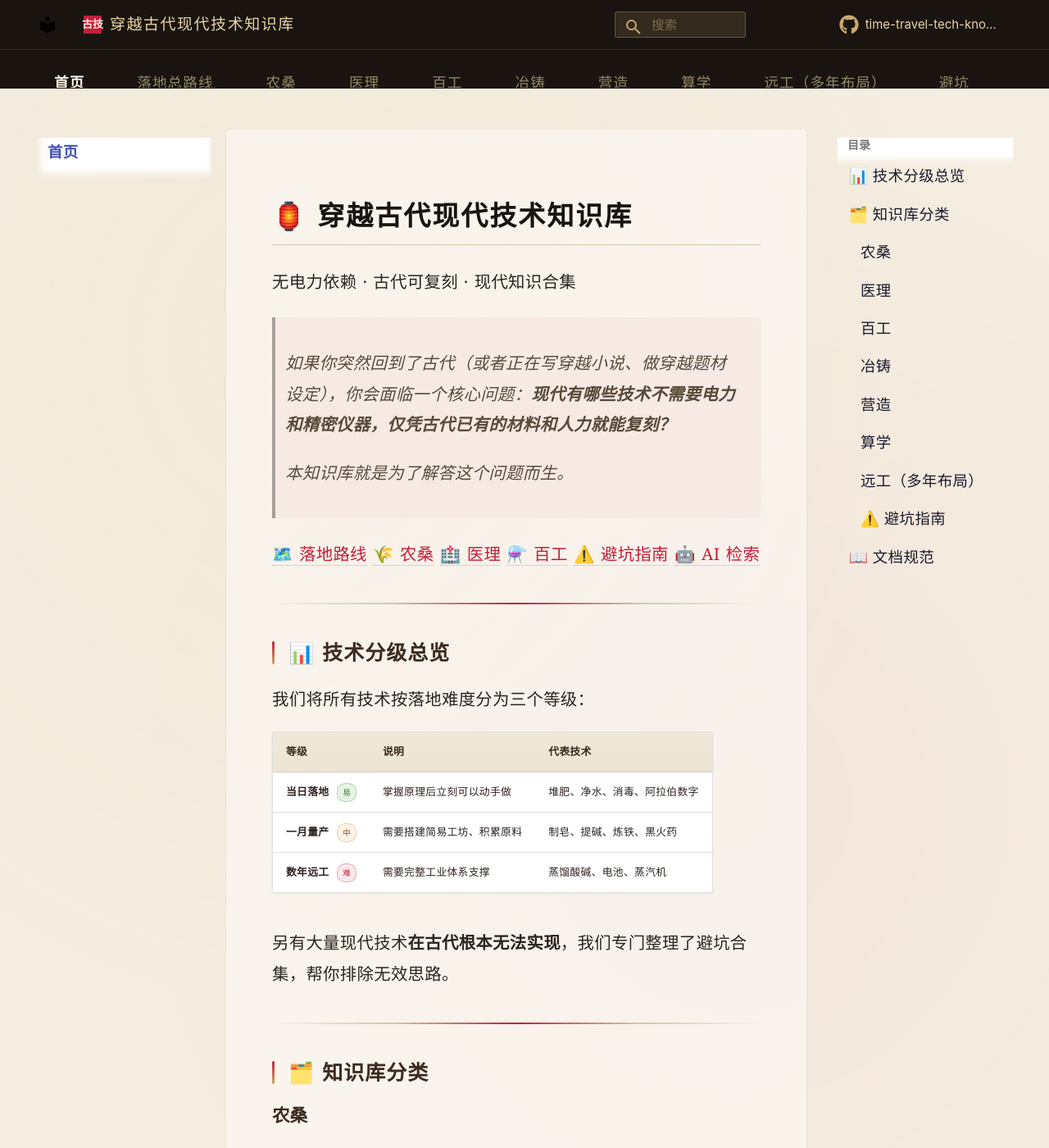
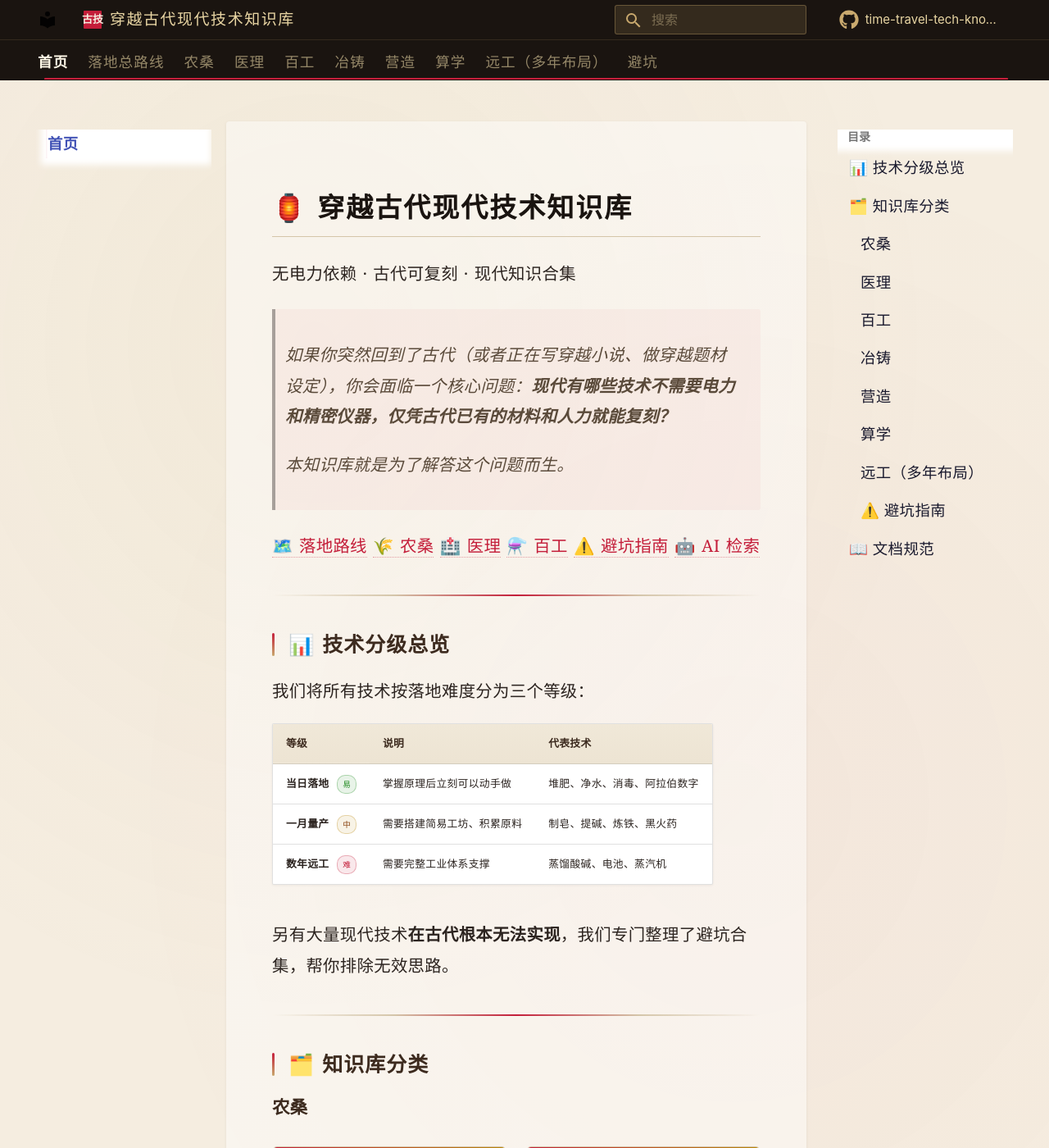
Before and after one commit to you-want/time-travel-tech-knowledge-base, an MkDocs documentation site: the page built from docs/index.md, in a window 1280 px wide and 1400 px high. Shown: the whole window at 82% size. Built offline with MkDocs 1.6.1 and Material for MkDocs 9.7.7, drawn with Linux system fonts in a browser that asks for light colours; comment, search, counter and statistics services are not loaded.

Commit message:
fix: simplify header CSS, use native layout, improve large screen adaptation

```diff
--- a/docs/css/ancient.css
+++ b/docs/css/ancient.css
@@ -286,12 +286,8 @@ body {
 /* 主导航栏 — 深色极简 */
 .md-header {
   background: #1A1410 !important;
-  box-shadow: none;
-  border-bottom: none;
-}
-
-.md-header__inner {
-  height: 60px;
+  box-shadow: none !important;
+  border-bottom: none !important;
 }
 
 /* 隐藏 logo */
@@ -299,7 +295,7 @@ body {
   display: none !important;
 }
 
-/* 汉堡按钮 */
+/* 图标颜色 */
 .md-header__button.md-icon {
   color: #C9A96E !important;
 }
@@ -308,64 +304,56 @@ body {
   fill: #C9A96E !important;
 }
 
-/* 标题区域 */
+/* 标题样式 */
 .md-header__title {
-  padding: 0;
+  padding: 0 !important;
 }
 
 .md-header__title .md-header__ellipsis {
-  display: flex;
-  align-items: center;
+  display: flex !important;
+  align-items: center !important;
 }
 
 .md-header__title .md-header__topic {
-  display: flex;
-  align-items: center;
-  gap: 0.5rem;
-  position: relative;
+  display: flex !important;
+  align-items: center !important;
+  gap: 0.5rem !important;
 }
 
 .md-header__title .md-header__topic::before {
   content: "古技";
-  display: inline-flex;
-  align-items: center;
-  justify-content: center;
-  width: 22px;
-  height: 22px;
-  background: #C41E3A;
-  border-radius: 1px;
-  font-size: 0.65rem;
-  color: #F5EDDF;
-  font-weight: 700;
-  font-family: "STSong", "SimSun", serif;
-  flex-shrink: 0;
-  letter-spacing: 0;
+  display: inline-flex !important;
+  align-items: center !important;
+  justify-content: center !important;
+  width: 22px !important;
+  height: 22px !important;
+  background: #C41E3A !important;
+  border-radius: 1px !important;
+  font-size: 0.65rem !important;
+  color: #F5EDDF !important;
+  font-weight: 700 !important;
+  font-family: "STSong", "SimSun", serif !important;
+  flex-shrink: 0 !important;
+  letter-spacing: 0 !important;
 }
 
 .md-header__title .md-header__topic .md-ellipsis {
   color: #E8D5A3 !important;
   font-size: 0.95rem !important;
   font-weight: 500 !important;
-  letter-spacing: 0.08em;
+  letter-spacing: 0.08em !important;
 }
 
 /* 搜索框 */
-.md-search {
-  padding: 0 !important;
-}
-
 .md-search__form {
   background: rgba(201, 169, 110, 0.15) !important;
   border: 1px solid rgba(201, 169, 110, 0.35) !important;
   border-radius: 3px !important;
-  height: 32px !important;
-  width: 160px !important;
 }
 
 .md-search__input {
   color: #E8D5A3 !important;
   font-family: var(--md-font-family) !important;
-  font-size: 0.78rem !important;
 }
 
 .md-search__input::placeholder {
@@ -408,21 +396,13 @@ body {
   background: #1A1410 !important;
   border-top: 1px solid rgba(201, 169, 110, 0.15);
   border-bottom: 1px solid rgba(201, 169, 110, 0.25);
-  height: 48px;
-}
-
-.md-tabs__list {
-  height: 48px;
 }
 
 .md-tabs__link {
   color: rgba(232, 213, 163, 0.85) !important;
   font-size: 0.88rem !important;
   font-weight: 400 !important;
-  letter-spacing: 0.06em;
-  height: 48px;
-  line-height: 48px !important;
-  padding: 0 1rem !important;
+  letter-spacing: 0.06em !important;
 }
 
 .md-tabs__link:hover {
@@ -437,24 +417,13 @@ body {
 
 .md-tabs__item--active .md-tabs__link::after {
   content: "";
-  position: absolute;
-  bottom: 0;
-  left: 1rem;
-  right: 1rem;
-  height: 2px;
-  background: #C41E3A;
-  border-radius: 1px 1px 0 0;
-}
-
-/* 响应式调整 */
-@media screen and (max-width: 48em) {
-  .md-search__form {
-    width: 120px !important;
-  }
-
-  .md-source__repository {
-    display: none;
-  }
+  position: absolute !important;
+  bottom: 0 !important;
+  left: 1rem !important;
+  right: 1rem !important;
+  height: 2px !important;
+  background: #C41E3A !important;
+  border-radius: 1px 1px 0 0 !important;
 }
 
 /* === 侧边栏 === */
@@ -706,12 +675,12 @@ body {
 /* === 大屏适配 === */
 @media screen and (min-width: 90rem) {
   :root {
-    --md-grid-max-width: 95rem;
+    --md-grid-max-width: 100rem;
     --md-grid-gutter: 2rem;
   }
 
   .md-grid {
-    max-width: 95rem;
+    max-width: 100rem;
   }
 
   .md-typeset {
@@ -743,12 +712,12 @@ body {
 
 @media screen and (min-width: 100rem) {
   :root {
-    --md-grid-max-width: 100rem;
+    --md-grid-max-width: 110rem;
     --md-grid-gutter: 2.5rem;
   }
 
   .md-grid {
-    max-width: 100rem;
+    max-width: 110rem;
   }
 
   .md-typeset {
@@ -772,3 +741,35 @@ body {
     width: 200px !important;
   }
 }
+
+@media screen and (min-width: 120rem) {
+  :root {
+    --md-grid-max-width: 130rem;
+    --md-grid-gutter: 3rem;
+  }
+
+  .md-grid {
+    max-width: 130rem;
+  }
+
+  .md-typeset {
+    font-size: 1.15rem;
+  }
+
+  .md-content {
+    padding: 2rem 2.8rem;
+    margin: 1.8rem 2rem 1.8rem 0.2rem;
+  }
+
+  .md-typeset h1 {
+    font-size: 2.1rem;
+  }
+
+  .md-typeset h2 {
+    font-size: 1.55rem;
+  }
+
+  .md-search__form {
+    width: 220px !important;
+  }
+}
```
